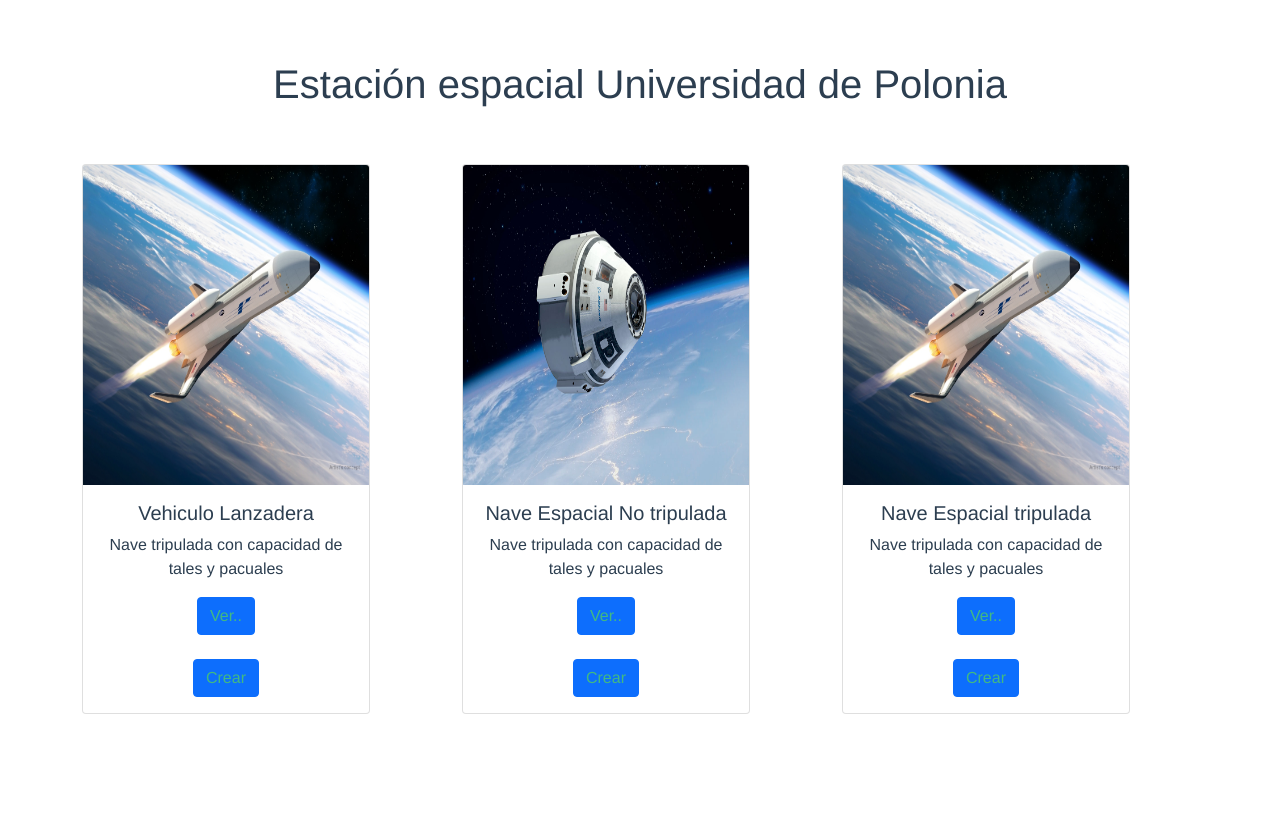
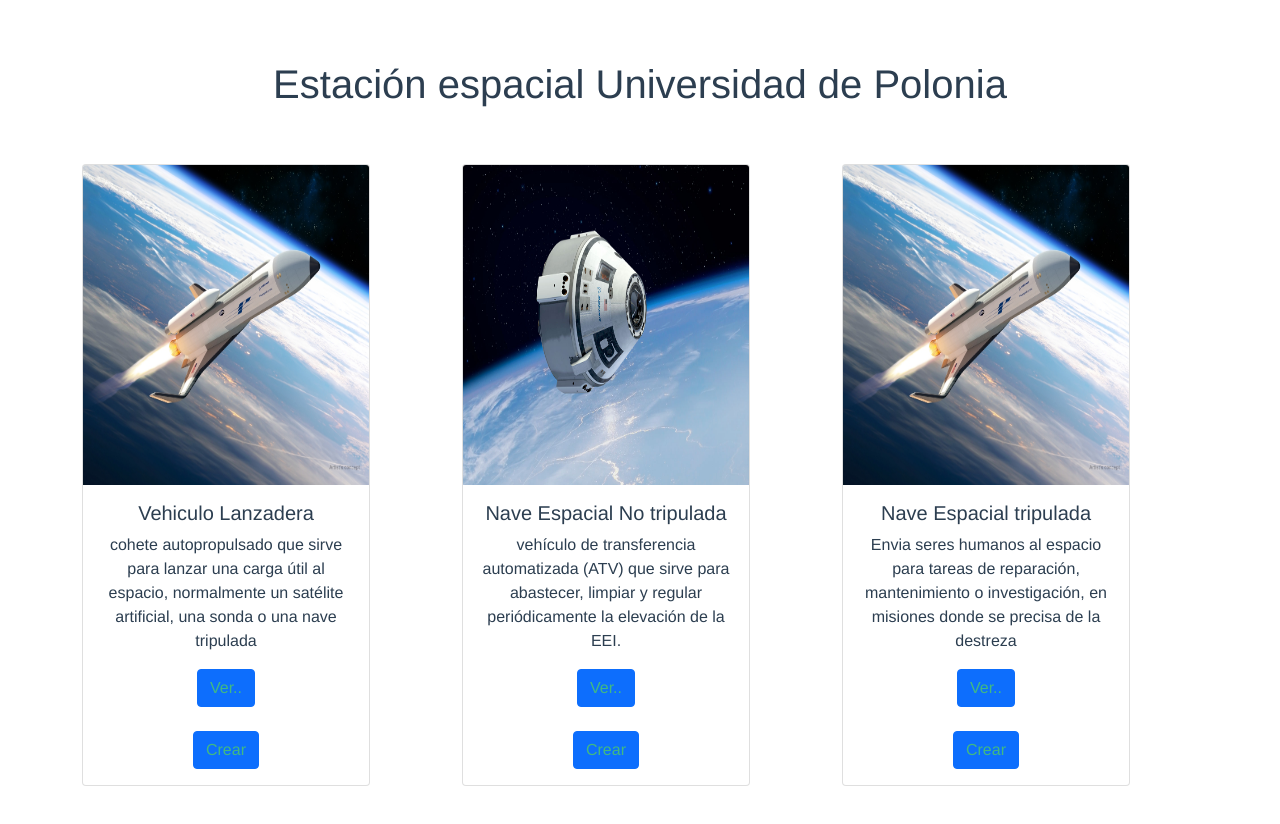
Before and after one commit to DanielaAndreaGonzalez/naves_espaciales_estacion_front, a Vue app: page / in a window 1280 px wide. Shown: the top 824 px of the page. Before the commit the page ends 800 px from the top, so only its background shows below. Built offline with nearby package versions, Linux system fonts and the light colour scheme.

Commit message:
Se hacen ajusten a las cards

```diff
--- a/src/components/nave-espacion-component.vue
+++ b/src/components/nave-espacion-component.vue
@@ -9,7 +9,7 @@
         <img src="../assets/Vehiculo-lanzadera.jpg" class="card-img-top" alt="img..." width="50" height="320">
           <div class="card-body">
             <h5 class="card-title">Vehiculo Lanzadera</h5>
-            <p class="card-text">Nave tripulada con capacidad de tales y pacuales</p>
+            <p class="card-text">cohete autopropulsado que sirve para lanzar una carga útil al espacio, normalmente un satélite artificial, una sonda o una nave tripulada</p>
             <a @click="cambiarEstadoLanzadera()" class="btn btn-primary">Ver..</a>
             <br><br>
             <a @click="crearLanzadera()" class="btn btn-primary">Crear</a>
@@ -22,7 +22,7 @@
         <img src="../assets/nvae-tripulada.jpg" class="card-img-top" alt="img..." width="50" height="320">
           <div class="card-body">
             <h5 class="card-title">Nave Espacial No tripulada</h5>
-            <p class="card-text">Nave tripulada con capacidad de tales y pacuales</p>
+            <p class="card-text">vehículo de transferencia automatizada (ATV) que sirve para abastecer, limpiar y regular periódicamente la elevación de la EEI.</p>
             <a class="btn btn-primary" @click="cambiarEstadoNoTripulada()">Ver..</a>
             <br><br>
             <a @click="crearNoTripulada()" class="btn btn-primary">Crear</a>
@@ -35,7 +35,7 @@
         <img src="../assets/Vehiculo-lanzadera.jpg" class="card-img-top" alt="img..." width="50" height="320">
           <div class="card-body">
             <h5 class="card-title">Nave Espacial tripulada</h5>
-            <p class="card-text">Nave tripulada con capacidad de tales y pacuales</p>
+            <p class="card-text">Envia seres humanos al espacio para tareas de reparación, mantenimiento o investigación, en misiones donde se precisa de la destreza </p>
             <a class="btn btn-primary" @click="cambiarEstadoTripulada()">Ver..</a>
             <br><br>
             <a @click="crearTripulada()" class="btn btn-primary">Crear</a>
```
